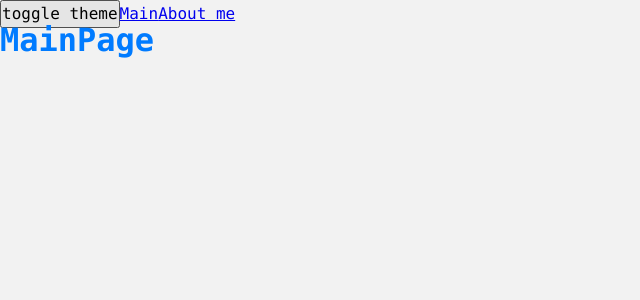
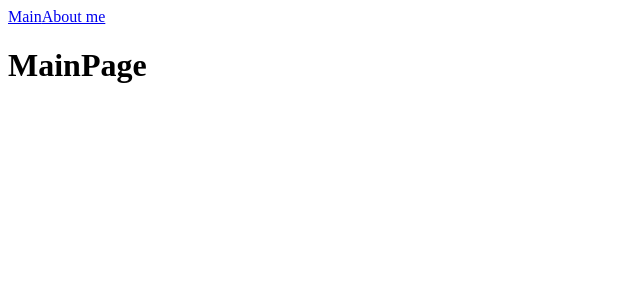
Before and after one commit to MaksimSelchukou/production-project, a React app: page / in a window 1280 px wide. Shown: the top 300 px of the page, without its empty margins (0-640 px from the left). Built offline with nearby package versions, Linux system fonts and the light colour scheme.

Commit message:
feat:added global css variables,added dark and light themes---

```diff
--- a/src/App.tsx
+++ b/src/App.tsx
@@ -1,17 +1,11 @@
 import React, {Suspense} from 'react';
-import './styles/index.scss'
 import {Link, Route, Routes} from 'react-router-dom';
 import {MainPageAsync} from "./pages/mainPage/mainPage.async";
 import {AboutPageAsync} from "./pages/aboutPage/AboutPage.async";
-import {useTheme} from "./theme/useTheme";
-
 
 const App = () => {
-    const {theme, toggleTheme } = useTheme()
-    console.log('app перерисовывается')
     return (
-        <div className={`app ${theme}`}>
-            <button onClick={toggleTheme}>toggle theme</button>
+        <div className='app'>
             <Link to={'/'}>Main</Link>
             <Link to={'/about'}>About me</Link>
             <Suspense fallback={<div>...LOADING</div>}>
--- a/src/index.tsx
+++ b/src/index.tsx
@@ -1,14 +1,11 @@
 import {render} from "react-dom";
 import App from "./App";
 import {BrowserRouter} from "react-router-dom";
-import {ThemeProvider} from "./theme/ThemeProvider";
 
 
 render(
     <BrowserRouter>
-        <ThemeProvider>
-            <App/>
-        </ThemeProvider>
+        <App/>
     </BrowserRouter>,
     document.getElementById('root')
 )
--- a/src/pages/aboutPage/AboutPage.async.tsx
+++ b/src/pages/aboutPage/AboutPage.async.tsx
@@ -3,7 +3,6 @@ import {lazy} from "react";
 export const AboutPageAsync = lazy(() => new Promise((res) => {
     setTimeout(() => {
         // @ts-ignore
-        //задержка сделана для наглядости,так делать не будем
         res(import('./AboutPage'))
     }, 1000)
 }));
--- a/src/styles/index.scss
+++ /dev/null
@@ -1,14 +0,0 @@
-@import 'reset';
-@import 'variables/global';
-@import 'themes/dark';
-@import 'themes/normal';
-
-.app {
-  font: var(--font-m);
-  background: var(--bg-color);
-  color: var(--primary-color);
-
-
-  min-height: 100vh;
-
-}
--- a/src/styles/reset.scss
+++ /dev/null
@@ -1,10 +0,0 @@
-* {
-  margin: 0;
-  padding: 0;
-  box-sizing: border-box;
-}
-
-input, button, textarea, select {
-  margin: 0;
-  font: inherit;
-}
--- a/src/styles/themes/dark.scss
+++ /dev/null
@@ -1,5 +0,0 @@
-.app.dark {
-  --bg-color: #222222;
-  --primary-color: #ff9800;
-  --secondary-color: #bdbdbd;
-}
--- a/src/styles/themes/normal.scss
+++ /dev/null
@@ -1,5 +0,0 @@
-.app {
-  --bg-color: #f2f2f2;
-  --primary-color: #007bff;
-  --secondary-color: #6c757d;
-}
--- a/src/styles/variables/global.scss
+++ /dev/null
@@ -1,11 +0,0 @@
-:root {
-  --font-family-main: Consolas, 'Times New Roman', Serif;
-
-  --font-size-m: 16px;
-  --font-line-m: 24px;
-  --font-m: var(--font-size-m) / var(--font-line-m) var(--font-family-main);
-
-  --font-size-l: 24px;
-  --font-line-l: 32px;
-  --font-l: var(--font-size-l) / var(--font-line-l) var(--font-family-main);
-}
--- a/src/theme/ThemeContext.ts
+++ /dev/null
@@ -1,17 +0,0 @@
-import {createContext} from "react";
-
-
-export interface ThemeContextProps {
-    theme?: Theme
-    setTheme?: (theme: Theme) => void
-}
-
-export const enum Theme {
-    LIGHT = 'light',
-    DARK = 'dark',
-}
-
-export const LOCAL_STORAGE_THEME_KEY = 'theme'
-
-
-export const ThemeContext = createContext<ThemeContextProps>({})
--- a/src/theme/ThemeProvider.tsx
+++ /dev/null
@@ -1,21 +0,0 @@
-import React, {useMemo, useState} from "react";
-import {LOCAL_STORAGE_THEME_KEY, Theme, ThemeContext} from "./ThemeContext";
-
-const defaultTheme = localStorage.getItem(LOCAL_STORAGE_THEME_KEY) as Theme || Theme.LIGHT
-export const ThemeProvider: React.FC<{ children: React.ReactNode }> = ({children}) => {
-    const [theme, setTheme] = useState<Theme>(defaultTheme)
-
-    const defaultProps = useMemo(() => {
-        return {
-            theme: theme,
-            setTheme: setTheme
-        }
-    }, [theme])
-
-    return (
-        <ThemeContext.Provider
-            value={defaultProps}>
-            {children}
-        </ThemeContext.Provider>
-    )
-};
--- a/src/theme/useTheme.ts
+++ /dev/null
@@ -1,19 +0,0 @@
-import {LOCAL_STORAGE_THEME_KEY, Theme, ThemeContext} from "./ThemeContext";
-import {useContext} from "react";
-
-interface useTheme {
-    theme: Theme
-    toggleTheme: () => void
-}
-
-export const useTheme = (): useTheme => {
-    const {theme, setTheme} = useContext(ThemeContext)
-    const newTheme = theme === Theme.LIGHT ? Theme.DARK : Theme.LIGHT
-    const toggleTheme = () => {
-        setTheme(newTheme)
-        localStorage.setItem(LOCAL_STORAGE_THEME_KEY, newTheme)
-    }
-
-    return {theme, toggleTheme}
-
-}
```
